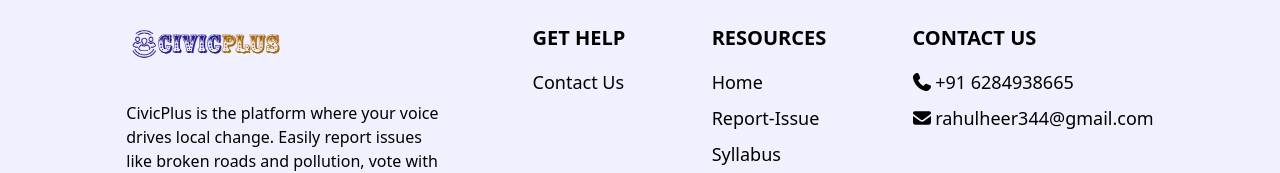
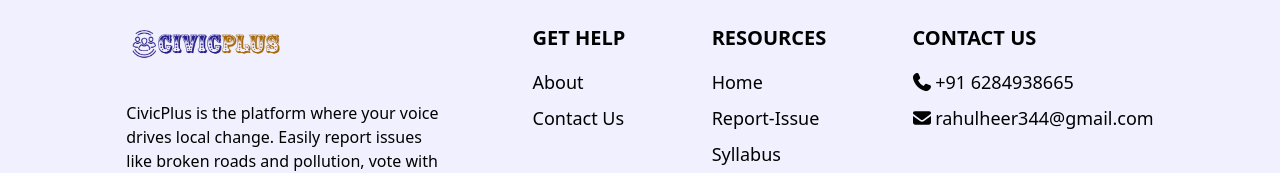
Before and after one commit to RahulHeer150/civic-, a React (Vite) app in the folder client/: page /Register in a window 1280 px wide. Shown: the part 872-1045 px from the top of the page. Built offline with nearby package versions, Linux system fonts and the light colour scheme.

Commit message:
addding about link

```diff
--- a/client/src/components/Footer.jsx
+++ b/client/src/components/Footer.jsx
@@ -98,7 +98,7 @@ CivicPlus is the platform where your voice drives local change. Easily report is
           <h4 className="mb-4 font-semibold text-lg sm:text-xl">GET HELP</h4>
           <ul>
             <li className="mb-2 text-sm sm:text-lg">
-              {/* <Link to="/about" className="hover:underline">About</Link> */}
+              <Link to="/about" className="hover:underline">About</Link>
             </li>
             <li className="mb-2 text-sm sm:text-lg">
               <button className="hover:underline">Contact Us</button>
```
